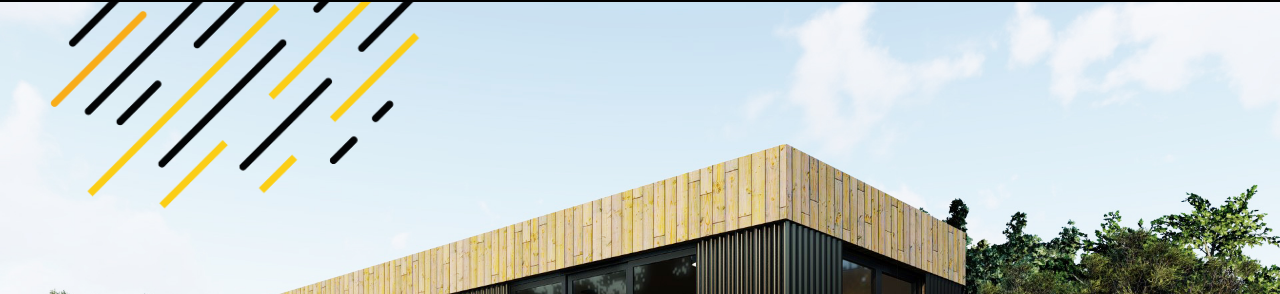
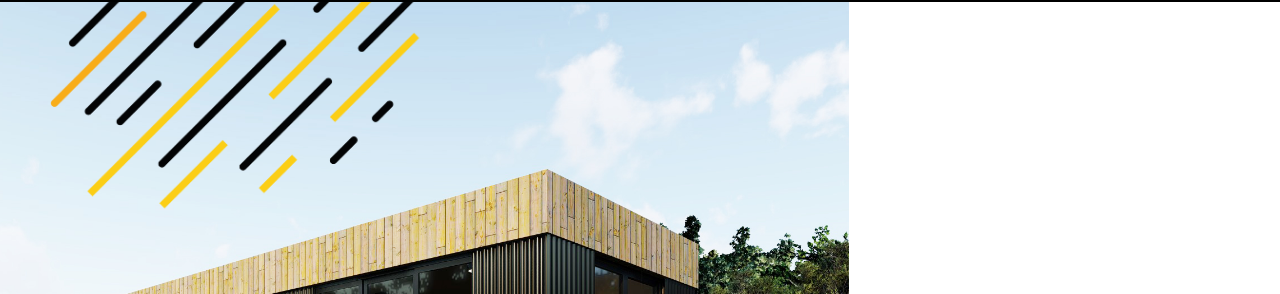
Before and after one commit to FranciscoBaglietto/LaloBox-ProyectoFinal, a website: page index.html in a window 1280 px wide. Shown: the part 66-360 px from the top of the page. Drawn offline with nearby package versions, Linux system fonts and the light colour scheme.

Commit message:
Arreglando 2 imagen home

```diff
--- a/scss/components/_home.scss
+++ b/scss/components/_home.scss
@@ -6,7 +6,7 @@
     background-repeat: no-repeat;
     background-size: cover;
     background-position: center;
-    width: fit-contentgit ;
+    width: fit-content;
     overflow: hidden;
 
     .sticker{
```
Also changed, not shown: css/main.css.
